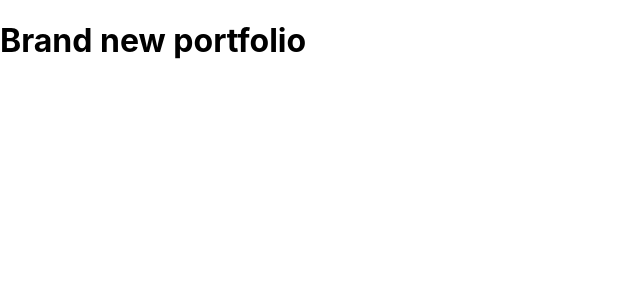
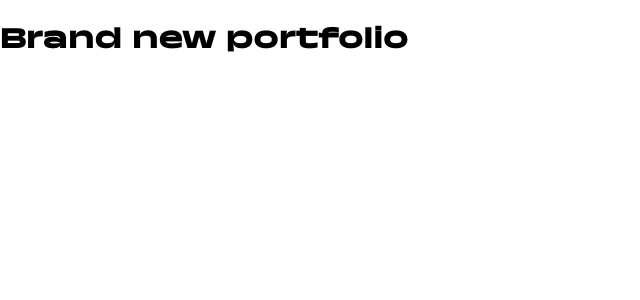
Before and after one commit to brentahrens1/brent-ahrens-new-portfolio, a React (Create React App) app: page / in a window 1280 px wide. Shown: the top 300 px of the page, without its empty margins (0-640 px from the left). Built offline with nearby package versions, Linux system fonts and the light colour scheme.

Commit message:
adds custom font

```diff
--- a/src/index.css
+++ b/src/index.css
@@ -1,3 +1,8 @@
+@font-face {
+  font-family: 'trois-mille';
+  src: local('trois-mille'), url('./fonts/TroisMille-Wd50Wg50.otf');
+}
+
 body {
   margin: 0;
   font-family: -apple-system, BlinkMacSystemFont, 'Segoe UI', 'Roboto', 'Oxygen',
--- a/src/index.js
+++ b/src/index.js
@@ -4,6 +4,7 @@ import './index.css';
 import App from './App';
 import * as serviceWorker from './serviceWorker';
 import { BrowserRouter as Router } from 'react-router-dom'
+import './fonts/TroisMille-Wd50Wg50.otf'
 
 ReactDOM.render(
   <Router>
--- a/src/sass/_base.scss
+++ b/src/sass/_base.scss
@@ -20,6 +20,10 @@ body {
     flex-direction: column;
 }
 
+h1, h2, h3, h4, h5 {
+    font-family: 'trois-mille', Helvetica, sans-serif;
+}
+
 li {
     list-style: none;
 }
```
